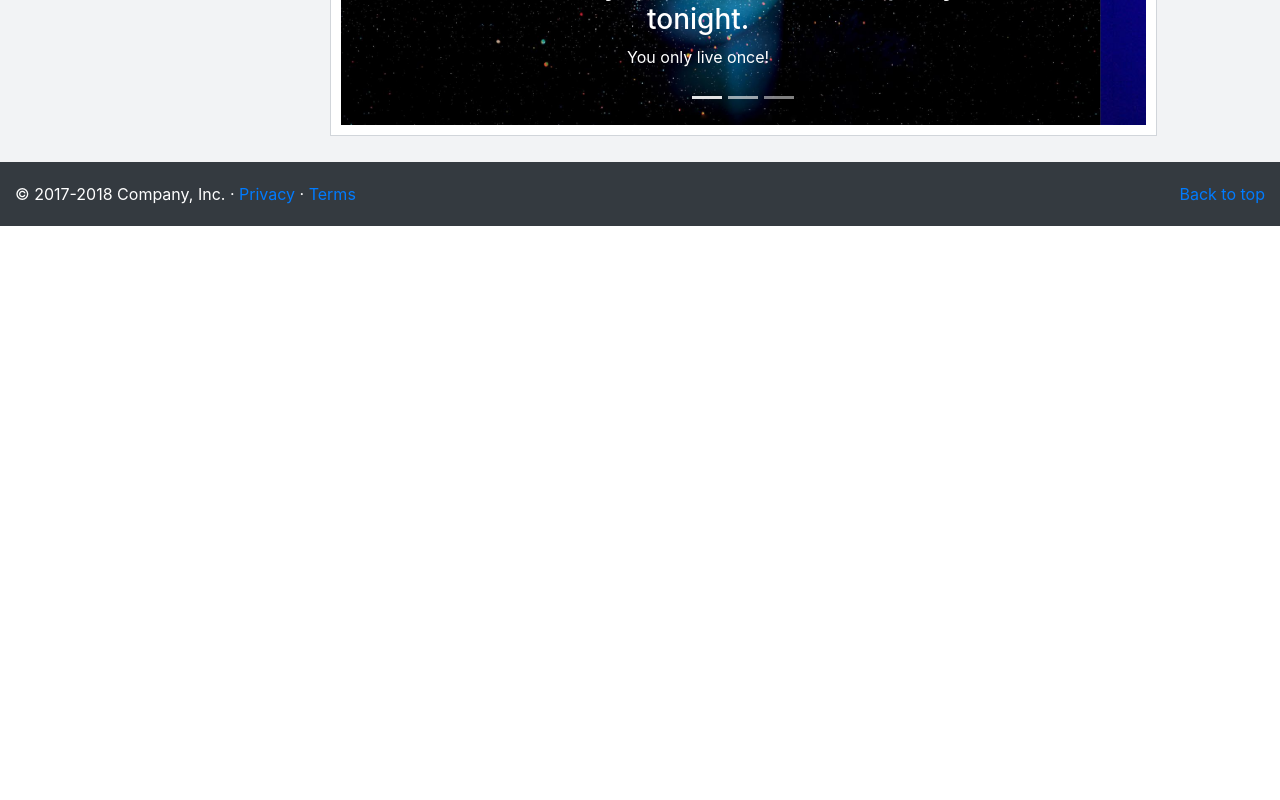
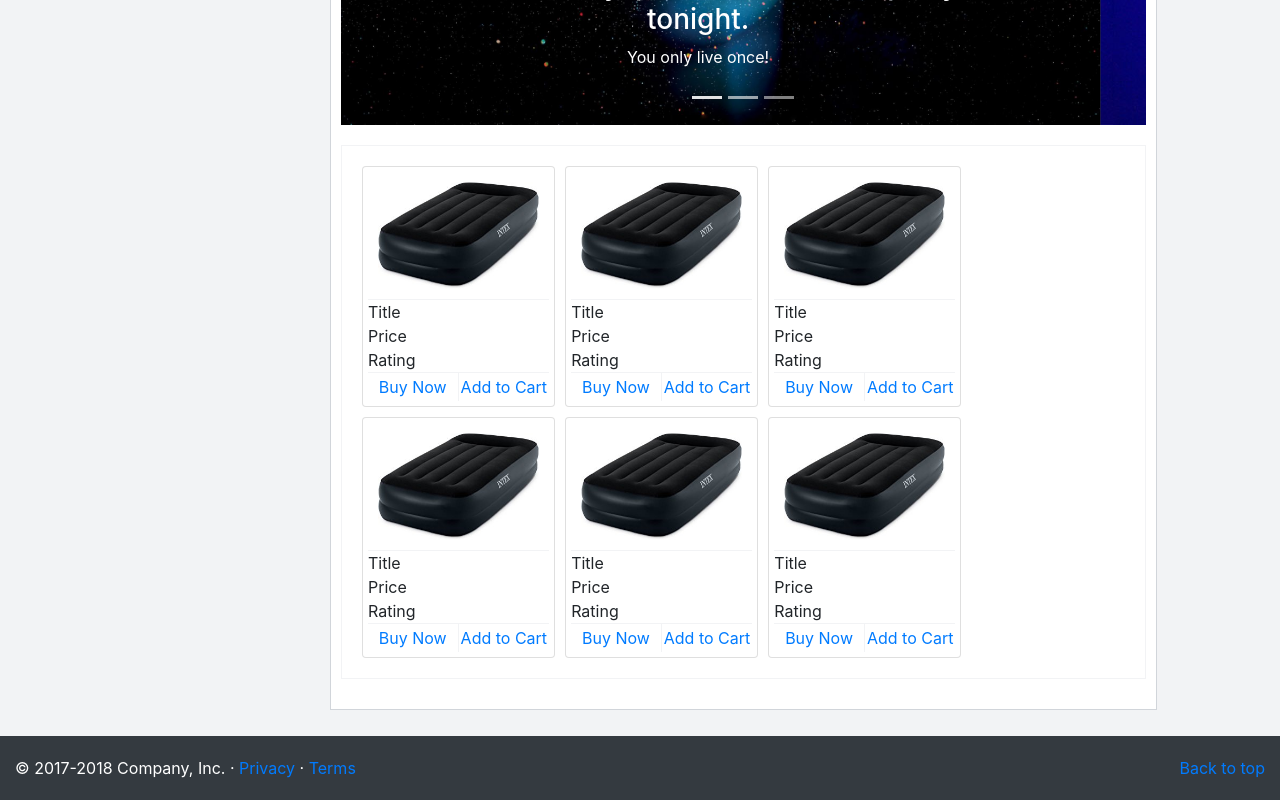
Before and after one commit to chirag-mishra/hobbyStore, an Angular app in the folder Frontend/: page / in a window 1280 px wide. Shown: the part 415-1215 px from the top of the page. Before the commit the page ends 800 px from the top, so only its background shows below. Built offline with nearby package versions, Linux system fonts and the light colour scheme.

Commit message:
Added products section and styling changes

```diff
--- a/Frontend/src/app/app.component.html
+++ b/Frontend/src/app/app.component.html
@@ -7,8 +7,12 @@
     </div>
     <div class="offset-lg-1 col-lg-8 col-md-9 col-sm-12 slider">
       <app-slider></app-slider>
+      <div class="products">
+          <app-products></app-products>
+        </div>
     </div>
   </div>
+
 </div>
 
 <app-footer></app-footer>
--- a/Frontend/src/app/app.module.ts
+++ b/Frontend/src/app/app.module.ts
@@ -10,6 +10,8 @@ import { ToolbarComponent } from './components/toolbar/toolbar.component';
 
 import { SliderComponent } from './components/slider/slider.component';
 import { ModalPopupComponent } from './components/modal-popup/modal-popup.component';
+
+import { ProductsComponent } from './components/products/products.component';
 @NgModule({
   declarations: [
     AppComponent,
@@ -17,7 +19,8 @@ import { ModalPopupComponent } from './components/modal-popup/modal-popup.compon
     FooterComponent,
     SliderComponent,
     ModalPopupComponent,
-    ToolbarComponent
+    ToolbarComponent,
+    ProductsComponent
   ],
   imports: [
     BrowserModule
--- a/Frontend/src/app/components/modal-popup/modal-popup.component.css
+++ b/Frontend/src/app/components/modal-popup/modal-popup.component.css
@@ -81,3 +81,7 @@
   background: #E74B37;
 }
 /*facebook and google login section ends*/
+
+.singnupModalClose{
+  font-size: 32px;
+}
--- a/Frontend/src/app/components/modal-popup/modal-popup.component.html
+++ b/Frontend/src/app/components/modal-popup/modal-popup.component.html
@@ -1,11 +1,11 @@
 <div class="modal fade" id="exampleModal" tabindex="-1" role="dialog" aria-labelledby="exampleModalLabel" aria-hidden="true">
   <div class="modal-dialog" role="document">
     <div class="modal-content">
-      <!-- <div class="col-md-12 col-sm-12">
-        <button type="button" class="close" data-dismiss="modal" aria-label="Close">
+      <div class="col-md-12 col-sm-12">
+        <button type="button" class="singnupModalClose close" data-dismiss="modal" aria-label="Close">
           <span aria-hidden="true">&times;</span>
         </button>
-      </div> -->
+      </div>
       <div class="col-md-12 col-sm-12 register-title-border">
         <p class="register-title">Signup with {{title}}</p>
       </div>
--- /dev/null
+++ b/Frontend/src/app/components/products/products.component.css
@@ -0,0 +1,37 @@
+.catalogue{
+    margin: 20px 0;
+    border: 1px solid #f2f3f5;
+    padding: 15px;
+}
+
+.card {
+    padding: 5px;
+    margin: 5px;
+    display: inline-block;
+    width: 25%;
+}
+
+.card-buttons{
+    border-top : 1px solid #f2f3f5;
+}
+
+.card-buttons a{
+    display: inline-block;
+    width : 50%;
+    float: left;
+    padding: 2px;
+    text-align: center;
+}
+
+.card-buttons a:hover{
+    text-decoration: none;
+}
+
+.card-buttons a:first-child {
+    border-right: 1px solid #f2f3f5;
+}
+
+.card img {
+    border-bottom: 1px solid #f2f3f5;
+    padding: 10px;
+}
--- /dev/null
+++ b/Frontend/src/app/components/products/products.component.html
@@ -0,0 +1,75 @@
+<div class="catalogue">
+    <div class="card">
+        <img class="card-img-top" src="assets/images/demo.jpg" alt="Card image cap">
+        <div class="list-group list-group-flush">
+            <div>Title</div>
+            <div>Price</div>
+            <div>Rating</div>
+        </div>
+        <div class="card-buttons">
+            <a href="#">Buy Now</a>
+            <a href="#">Add to Cart</a>
+        </div>
+    </div>
+    <div class="card">
+        <img class="card-img-top" src="assets/images/demo.jpg" alt="Card image cap">
+        <div class="list-group list-group-flush">
+            <div>Title</div>
+            <div>Price</div>
+            <div>Rating</div>
+        </div>
+        <div class="card-buttons">
+            <a href="#">Buy Now</a>
+            <a href="#">Add to Cart</a>
+        </div>
+    </div>
+    <div class="card">
+        <img class="card-img-top" src="assets/images/demo.jpg" alt="Card image cap">
+        <div class="list-group list-group-flush">
+            <div>Title</div>
+            <div>Price</div>
+            <div>Rating</div>
+        </div>
+        <div class="card-buttons">
+            <a href="#">Buy Now</a>
+            <a href="#">Add to Cart</a>
+        </div>
+    </div>
+    <div class="card">
+        <img class="card-img-top" src="assets/images/demo.jpg" alt="Card image cap">
+        <div class="list-group list-group-flush">
+            <div>Title</div>
+            <div>Price</div>
+            <div>Rating</div>
+        </div>
+        <div class="card-buttons">
+            <a href="#">Buy Now</a>
+            <a href="#">Add to Cart</a>
+        </div>
+    </div>
+    <div class="card">
+        <img class="card-img-top" src="assets/images/demo.jpg" alt="Card image cap">
+        <div class="list-group list-group-flush">
+            <div>Title</div>
+            <div>Price</div>
+            <div>Rating</div>
+        </div>
+        <div class="card-buttons">
+            <a href="#">Buy Now</a>
+            <a href="#">Add to Cart</a>
+        </div>
+    </div>
+    <div class="card">
+        <img class="card-img-top" src="assets/images/demo.jpg" alt="Card image cap">
+        <div class="list-group list-group-flush">
+            <div>Title</div>
+            <div>Price</div>
+            <div>Rating</div>
+        </div>
+        <div class="card-buttons">
+            <a href="#">Buy Now</a>
+            <a href="#">Add to Cart</a>
+        </div>
+    </div>
+
+</div>
```
Also changed, not shown: Frontend/src/app/components/products/products.component.ts (added, +11 -0 lines), Frontend/src/assets/images/demo.jpg (added), Frontend/src/styles.css (line endings or trailing spaces).
